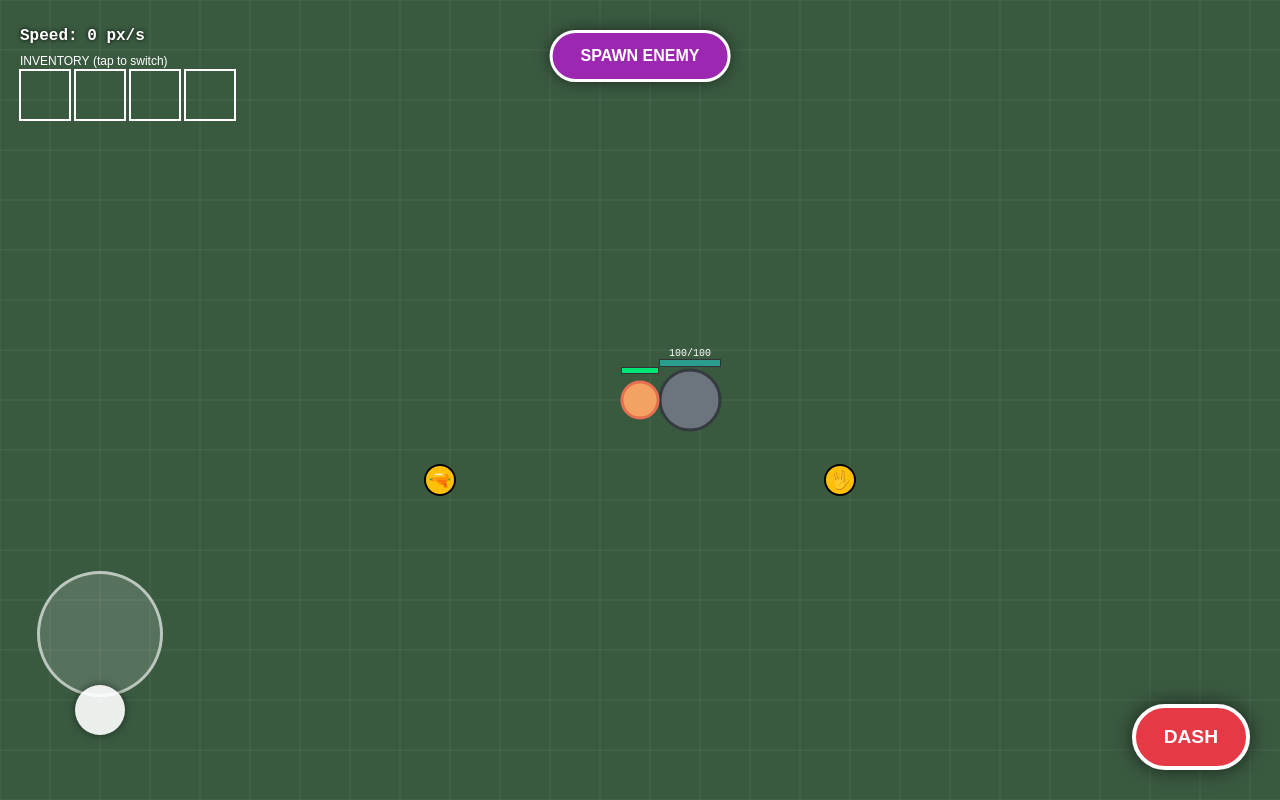
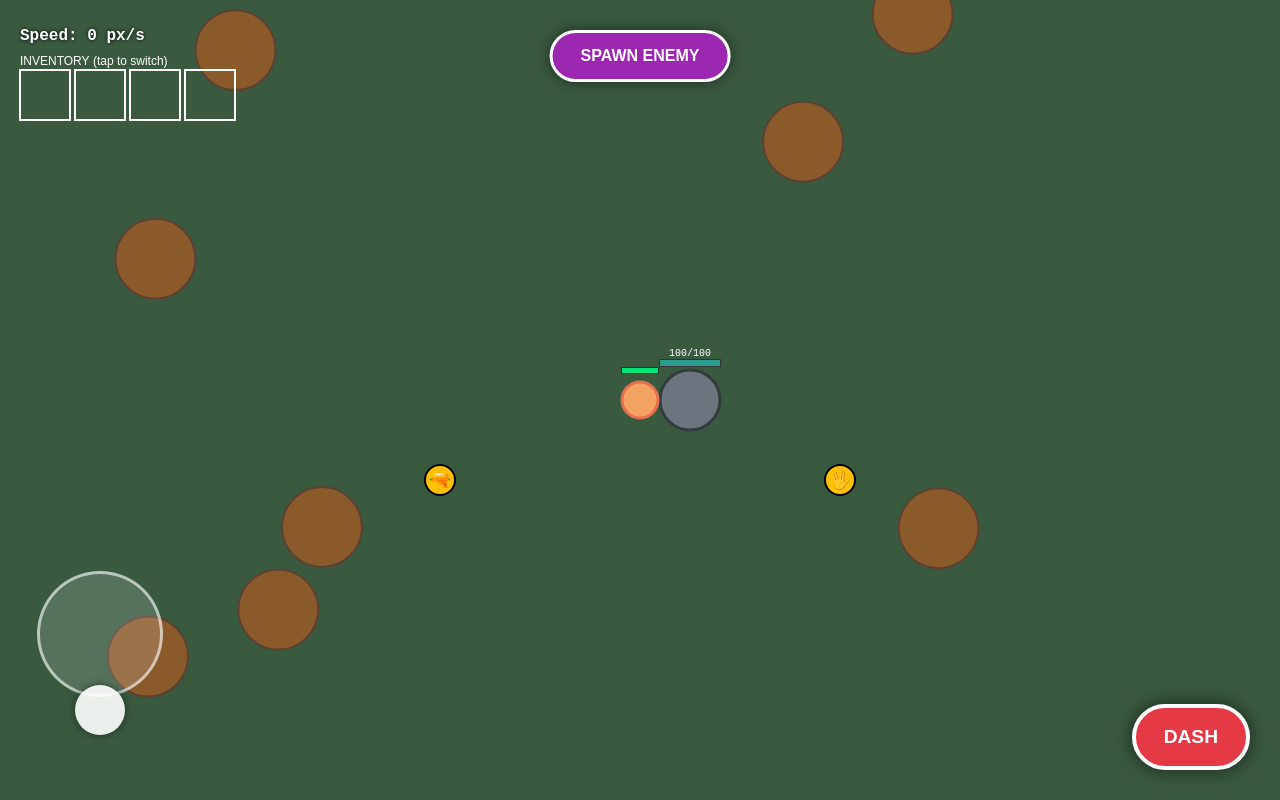
Before and after one commit to cheesetoast1159/Random, a plain HTML site: page index.html in a window 1280 px wide. Drawn offline with Linux system fonts and the light colour scheme.

Commit message:
Update title and adjust camera and game mechanics

```diff
--- a/index.html
+++ b/index.html
@@ -3,7 +3,7 @@
 <head>
     <meta charset="UTF-8">
     <meta name="viewport" content="width=device-width, initial-scale=1.0, user-scalable=no">
-    <title>Infinite Plane | Player‑Centering Camera</title>
+    <title>Infinite Plane | Houses, Plain Floor, Soft Camera</title>
     <style>
         body {
             margin: 0;
@@ -203,19 +203,19 @@
             // --- Infinite world: camera offsets ---
             let cameraOffsetX = 0;
             let cameraOffsetY = 0;
-            const CAMERA_FOLLOW_SPEED = 4.0;   // strength of centering pull
+            const CAMERA_FOLLOW_SPEED = 1.5;   // reduced pull strength
 
             // --- Player (world coordinates) ---
             const player = {
                 worldX: canvas.width / 2,
                 worldY: canvas.height / 2,
                 radius: 18,
-                baseSpeed: 280,           // increased movement speed
+                baseSpeed: 280,
                 health: 100,
                 maxHealth: 100
             };
 
-            // --- Dash (normal decay) ---
+            // --- Dash ---
             const dashDuration = 0.2;
             const maxDashSpeed = 800;
             const dashDecayRate = 18;
@@ -237,7 +237,7 @@
             let skillCooldown = 0;
             const skillCooldownDuration = 1.0;
 
-            // --- Recoil (normal decay) ---
+            // --- Recoil ---
             let recoilVelX = 0, recoilVelY = 0;
 
             // --- Floor items (world coordinates) ---
@@ -253,10 +253,34 @@
                 maxHealth: 100
             };
 
-            // --- Bullets (world space) ---
+            // --- Bullets & enemies ---
             const playerBullets = [];
             const enemyBullets = [];
             const enemies = [];
+
+            // --- Random houses (static obstacles) ---
+            const houses = [];
+            function generateHouses() {
+                const numHouses = 30;
+                for (let i = 0; i < numHouses; i++) {
+                    let x, y, valid;
+                    do {
+                        x = (Math.random() - 0.5) * 2000;
+                        y = (Math.random() - 0.5) * 2000;
+                        valid = true;
+                        // avoid spawning too close to player start
+                        if (Math.hypot(x - player.worldX, y - player.worldY) < 150) valid = false;
+                        // avoid dummy
+                        if (Math.hypot(x - dummy.worldX, y - dummy.worldY) < 100) valid = false;
+                        // avoid pickups
+                        if (pistolOnFloor.active && Math.hypot(x - pistolOnFloor.worldX, y - pistolOnFloor.worldY) < 100) valid = false;
+                        if (shotgunOnFloor.active && Math.hypot(x - shotgunOnFloor.worldX, y - shotgunOnFloor.worldY) < 100) valid = false;
+                        // avoid too close to other houses (optional)
+                    } while (!valid);
+                    houses.push({ worldX: x, worldY: y, radius: 40 });
+                }
+            }
+            generateHouses();
 
             // --- Effects ---
             let screenShake = 0, shakeDuration = 0;
@@ -382,7 +406,7 @@
                 if (movePointerId === e.pointerId) resetMoveThumb();
             });
 
-            // ========== Shooting & Skill joystick events (as before) ==========
+            // ========== Shooting & Skill joystick events ==========
             shootBaseEl.addEventListener('pointerdown', (e) => {
                 if (e.target === shootBaseEl && shootPointerId === null && currentWeapon) {
                     e.preventDefault();
@@ -552,6 +576,22 @@
                 isReloading = false;
             }
 
+            // ========== Collision resolution with houses ==========
+            function resolveHouseCollisions(entity) {
+                for (const house of houses) {
+                    const dx = entity.worldX - house.worldX;
+                    const dy = entity.worldY - house.worldY;
+                    const dist = Math.hypot(dx, dy);
+                    const minDist = entity.radius + house.radius;
+                    if (dist < minDist) {
+                        const angle = Math.atan2(dy, dx);
+                        const overlap = minDist - dist;
+                        entity.worldX += Math.cos(angle) * overlap;
+                        entity.worldY += Math.sin(angle) * overlap;
+                    }
+                }
+            }
+
             // ========== Firing (world space) ==========
             function firePistol(now) {
                 const state = pistolState;
@@ -588,6 +628,7 @@
                 if (skillCooldown > 0) return;
                 player.worldX = skillTargetWorld.x;
                 player.worldY = skillTargetWorld.y;
+                resolveHouseCollisions(player); // prevent teleporting into a house
                 const bulletCount = 32;
                 for (let i = 0; i < bulletCount; i++) {
                     const angle = (i / bulletCount) * Math.PI * 2;
@@ -602,17 +643,22 @@
 
             // ========== Enemy logic ==========
             function spawnEnemy() {
-                let worldX, worldY;
+                let worldX, worldY, valid;
                 do {
                     worldX = player.worldX + (Math.random() - 0.5) * 800;
                     worldY = player.worldY + (Math.random() - 0.5) * 800;
-                } while (Math.hypot(worldX - player.worldX, worldY - player.worldY) < 300);
+                    valid = true;
+                    if (Math.hypot(worldX - player.worldX, worldY - player.worldY) < 200) valid = false;
+                    for (const house of houses) {
+                        if (Math.hypot(worldX - house.worldX, worldY - house.worldY) < 100) valid = false;
+                    }
+                } while (!valid);
                 enemies.push({
                     worldX, worldY,
                     radius: 18,
                     health: 50,
                     speed: 120,
-                    fireRate: 2.6,
+                    fireRate: 0.6,
                     lastFire: performance.now(),
                     damage: pistolState.damage
                 });
@@ -632,6 +678,7 @@
                         enemy.worldX += Math.cos(angle) * enemy.speed * dt;
                         enemy.worldY += Math.sin(angle) * enemy.speed * dt;
                     }
+                    resolveHouseCollisions(enemy); // enemies also respect houses
                     if (now - enemy.lastFire > enemy.fireRate * 1000) {
                         const a = Math.atan2(player.worldY - enemy.worldY, player.worldX - enemy.worldX);
                         enemyBullets.push({
@@ -676,7 +723,7 @@
                     if (reloadTimer <= 0) finishReload();
                 }
 
-                // Recoil decay (normal)
+                // Recoil decay
                 const moveActive = moveVec.x !== 0 || moveVec.y !== 0;
                 const decayRate = moveActive ? 0.8 : 3.0;
                 recoilVelX *= Math.exp(-decayRate * dt);
@@ -697,14 +744,16 @@
                 player.worldX += worldMoveVelX * dt;
                 player.worldY += worldMoveVelY * dt;
 
-                // Camera centering: map scrolls to bring player toward screen center
+                // Collide with houses
+                resolveHouseCollisions(player);
+
+                // Camera centering (soft pull)
                 const centerX = canvas.width / 2;
                 const centerY = canvas.height / 2;
                 const screenX = player.worldX + cameraOffsetX;
                 const screenY = player.worldY + cameraOffsetY;
                 const dx = screenX - centerX;
                 const dy = screenY - centerY;
-                // Adjust camera offset proportional to distance from center
                 cameraOffsetX -= dx * CAMERA_FOLLOW_SPEED * dt;
                 cameraOffsetY -= dy * CAMERA_FOLLOW_SPEED * dt;
 
@@ -716,11 +765,21 @@
                 // Enemies
                 updateEnemies(now, dt);
 
-                // Player bullets (world space)
+                // Player bullets collisions
                 for (let i = playerBullets.length - 1; i >= 0; i--) {
                     const b = playerBullets[i];
                     b.worldX += b.vx * dt;
                     b.worldY += b.vy * dt;
+                    // Check house collisions? Bullets can pass through or collide? We'll make them collide with houses and disappear.
+                    let remove = false;
+                    for (const house of houses) {
+                        if (Math.hypot(b.worldX - house.worldX, b.worldY - house.worldY) < b.radius + house.radius) {
+                            remove = true;
+                            break;
+                        }
+                    }
+                    if (remove) { playerBullets.splice(i, 1); continue; }
+
                     let hit = false;
                     for (let j = enemies.length - 1; j >= 0; j--) {
                         const e = enemies[j];
@@ -743,6 +802,15 @@
                     const b = enemyBullets[i];
                     b.worldX += b.vx * dt;
                     b.worldY += b.vy * dt;
+                    // Collide with houses
+                    let remove = false;
+                    for (const house of houses) {
+                        if (Math.hypot(b.worldX - house.worldX, b.worldY - house.worldY) < b.radius + house.radius) {
+                            remove = true;
+                            break;
+                        }
+                    }
+                    if (remove) { enemyBullets.splice(i, 1); continue; }
                     if (Math.hypot(b.worldX - player.worldX, b.worldY - player.worldY) < player.radius + b.radius) {
                         player.health -= b.damage;
                         enemyBullets.splice(i, 1);
@@ -760,8 +828,10 @@
 
                 checkPickupProximity();
 
-                // --- Draw with camera offset ---
+                // --- Draw (plain floor, no grid) ---
                 ctx.clearRect(0, 0, canvas.width, canvas.height);
+                // Background already solid #3a5a40 via canvas style
+
                 ctx.save();
                 if (screenShake > 0) {
                     const shakeX = (Math.random()*2-1)*screenShake;
@@ -769,21 +839,18 @@
                     ctx.translate(shakeX, shakeY);
                 }
 
-                // Grid (scrolls with world)
-                const gridSize = 50;
-                ctx.strokeStyle = 'rgba(255,255,255,0.08)';
-                ctx.lineWidth = 1;
-                const startGridX = ((-cameraOffsetX % gridSize) + gridSize) % gridSize;
-                const startGridY = ((-cameraOffsetY % gridSize) + gridSize) % gridSize;
-                for (let x = startGridX; x < canvas.width + gridSize; x += gridSize) {
-                    ctx.beginPath(); ctx.moveTo(x, 0); ctx.lineTo(x, canvas.height); ctx.stroke();
-                }
-                for (let y = startGridY; y < canvas.height + gridSize; y += gridSize) {
-                    ctx.beginPath(); ctx.moveTo(0, y); ctx.lineTo(canvas.width, y); ctx.stroke();
-                }
+                // Draw houses
+                function toScreen(wx, wy) { return { x: wx + cameraOffsetX, y: wy + cameraOffsetY }; }
 
-                function toScreen(wx, wy) {
-                    return { x: wx + cameraOffsetX, y: wy + cameraOffsetY };
+                for (const house of houses) {
+                    const s = toScreen(house.worldX, house.worldY);
+                    ctx.beginPath();
+                    ctx.arc(s.x, s.y, house.radius, 0, Math.PI*2);
+                    ctx.fillStyle = '#8B5A2B'; // brown
+                    ctx.fill();
+                    ctx.strokeStyle = '#5C4033';
+                    ctx.lineWidth = 2;
+                    ctx.stroke();
                 }
 
                 // Shotgun aim fan
@@ -882,7 +949,7 @@
 
                 ctx.restore();
 
-                // UI (outside shake)
+                // UI
                 const totalSpeed = Math.hypot(worldMoveVelX, worldMoveVelY);
                 let speedText = `Speed: ${Math.round(totalSpeed)} px/s`;
                 if (dashActive) speedText += ' (DASH!)';
```
